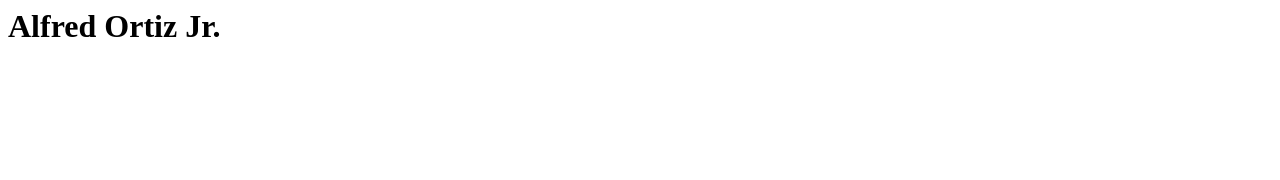
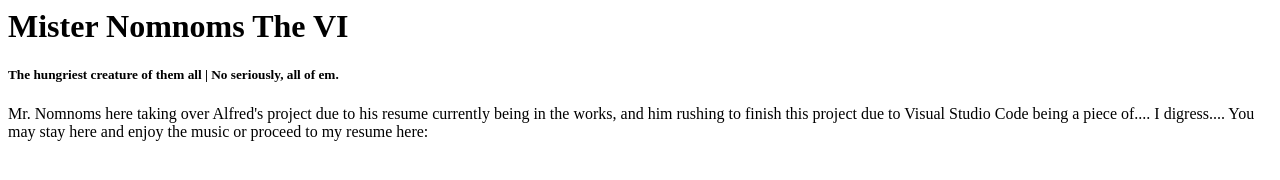
Before and after one commit to AlfyCodes/cmpt-221-labs, a plain HTML site: page lab2/Resume Project/index.html in a window 1280 px wide. Drawn offline with Linux system fonts and the light colour scheme.

Commit message:
adding detail to the index page (<p>, <h1> <h5>)

```diff
--- a/lab2/Resume Project/index.html
+++ b/lab2/Resume Project/index.html
@@ -3,7 +3,13 @@
 <head>
 
     <body>
-        <h1>Alfred Ortiz Jr.</h1>
+        <h1>Mister Nomnoms The VI</h1>
+
+        <h5>The hungriest creature of them all | No seriously, all of em.</h5>
+
+        <p>Mr. Nomnoms here taking over Alfred's project due to his resume currently being in the works, and him
+            rushing to finish this project due to Visual Studio Code being a piece of.... I digress.... You may stay
+        here and enjoy the music or proceed to my resume here: </p>
     </body>
 
 </head>
```
